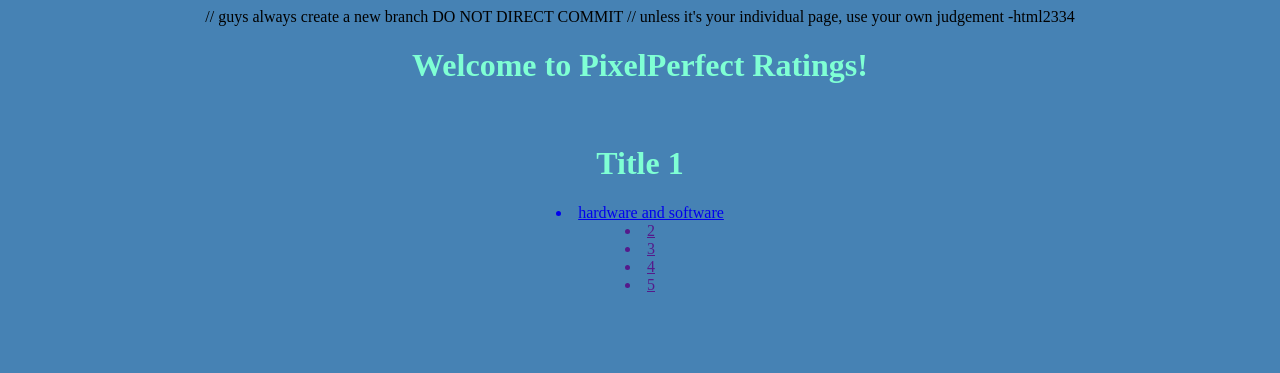
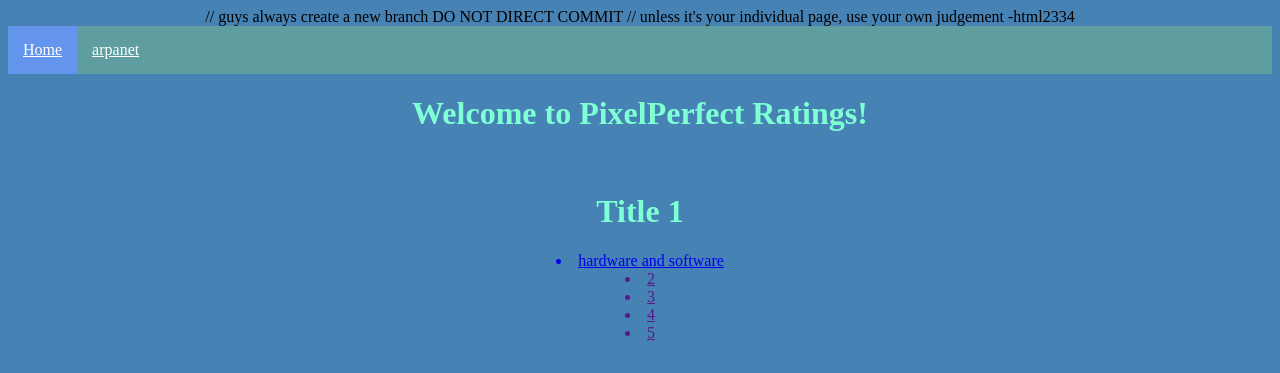
Before and after one commit to PlebiBoy/plebiboy.github.io, a plain HTML site: page index.html in a window 1280 px wide. Shown: the top 373 px of the page. Drawn offline with Linux system fonts and the light colour scheme.

Commit message:
more topnav stuff

```diff
--- a/index.html
+++ b/index.html
@@ -10,6 +10,10 @@
   <title>PixelPerfect Ratings</title>
 </head>
 <body>
+  <div class="topnav">
+    <a class="active" href=".">Home</a>
+    <a href="arpanet/index.html">arpanet</a>
+  </div>
   <h1>Welcome to PixelPerfect Ratings!</h1>
     <div class="container">
 
--- a/style.css
+++ b/style.css
@@ -10,8 +10,15 @@ body {
 }
 
 .topnav {
-    background-color: grey;
+    background-color: cadetblue;
     overflow: hidden;
+}
+
+.topnav a {
+    float: left;
+    color: white;
+    padding: 15px 15px;
+    text-align: center;
 }
 
 footer {
@@ -21,6 +28,15 @@ footer {
     margin-top: 99%;
 }
 
+.topnav a:hover {
+    background-color: cyan;
+    color: grey;
+}
+
+.topnav a.active {
+    background-color: cornflowerblue;
+}
+
 /* .title1 {
     position: fixed;
 }
```
